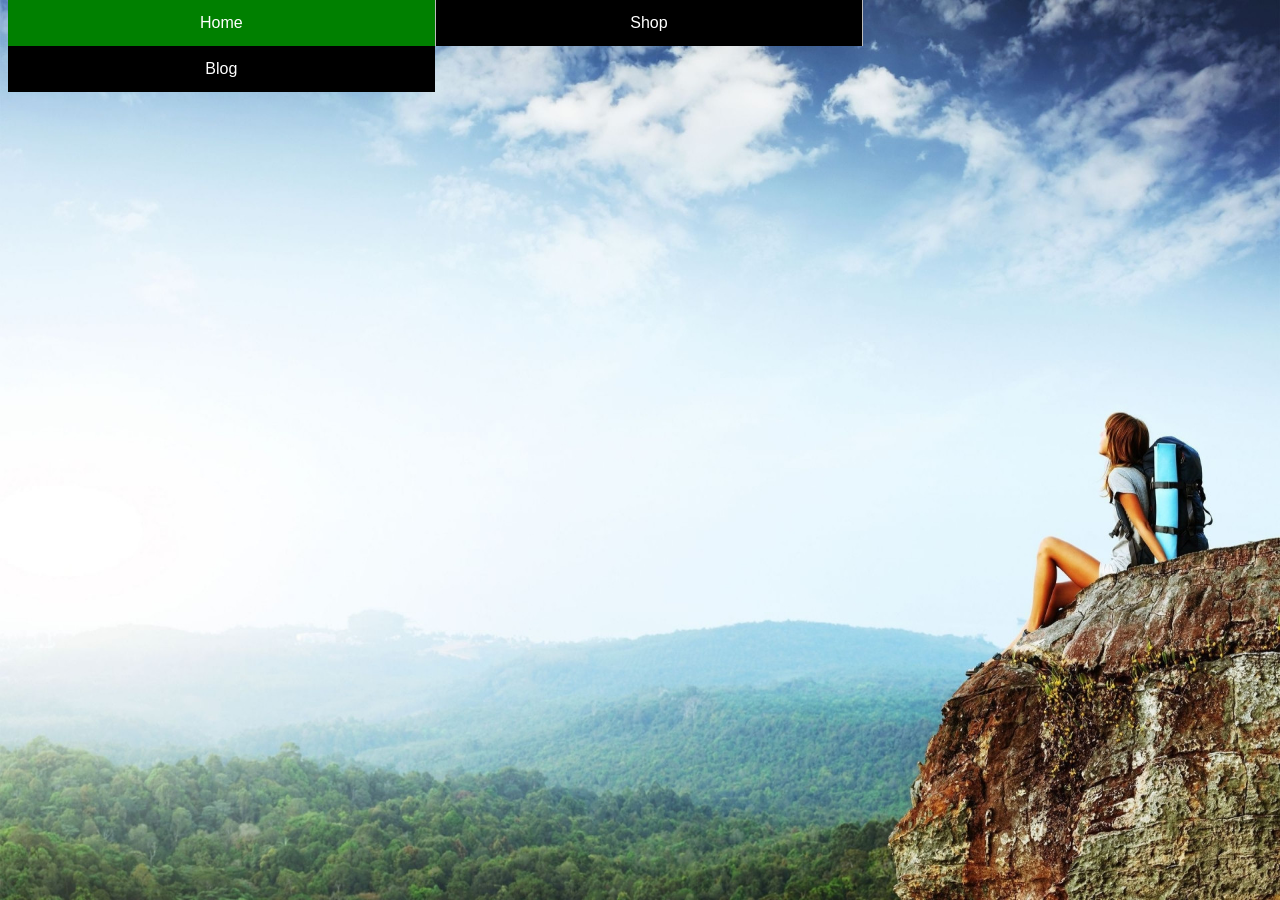
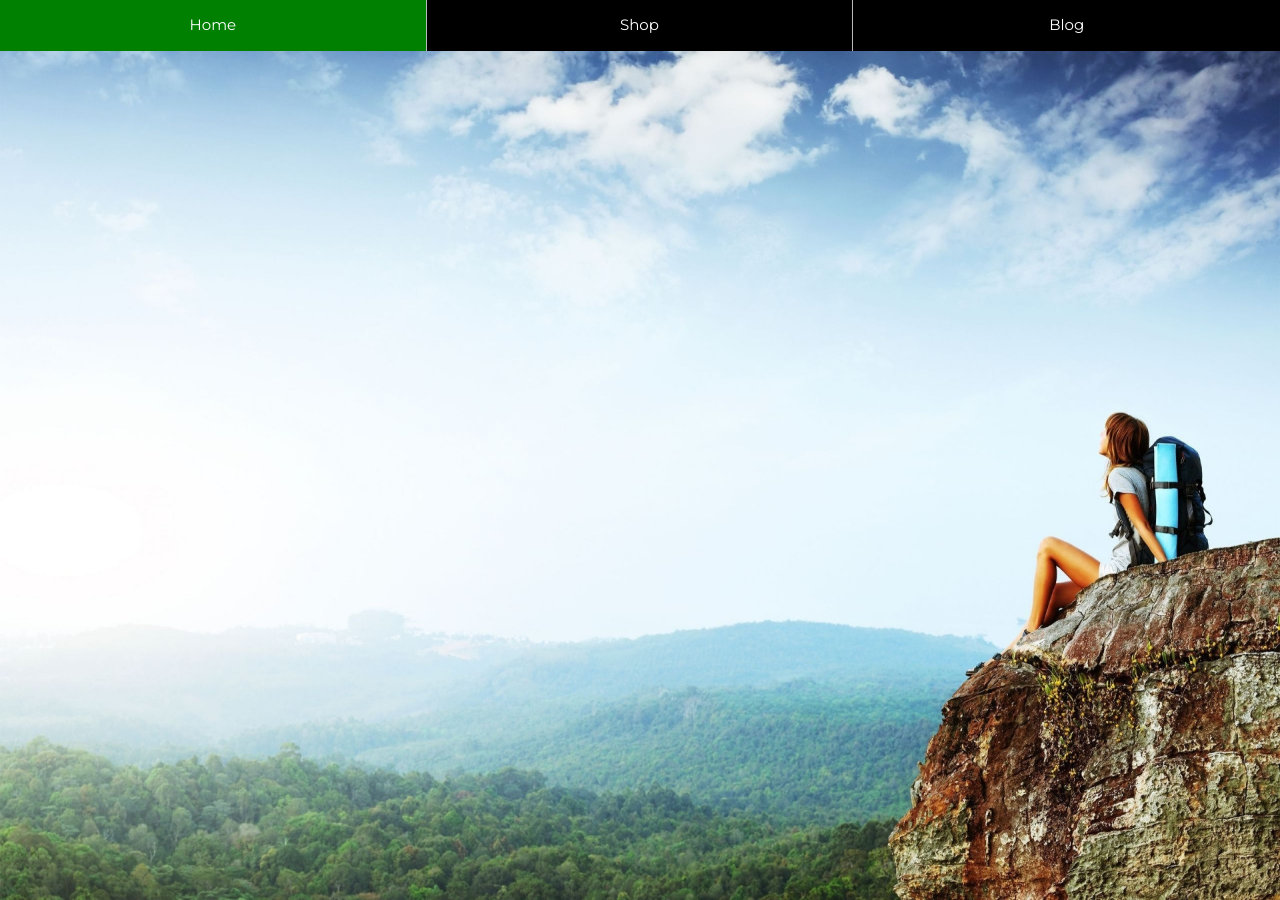
Before and after one commit to nmits/nmits.github.io, a Jekyll site: the page Temporary/shop.html, which Jekyll copies as it is, in a window 1280 px wide. Built offline with Jekyll 4.4.1, drawn with Linux system fonts in a browser that asks for light colours.

Commit message:
Changed temporary files

```diff
--- a/Temporary/blog.html
+++ b/Temporary/blog.html
@@ -1,6 +1,9 @@
 <!DOCTYPE html>
 <html lang="en">
 <head>
+    <meta name="viewport" content="width=device-width, initial-scale=1">
+    <link rel="stylesheet" href="https://www.w3schools.com/w3css/4/w3.css">
+    <link href="https://fonts.googleapis.com/css?family=Montserrat" rel="stylesheet">
     <meta charset="UTF-8">
     <title>Title</title>
 </head>
--- a/Temporary/shop.html
+++ b/Temporary/shop.html
@@ -1,6 +1,9 @@
 <!DOCTYPE html>
 <html lang="en">
 <head>
+    <meta name="viewport" content="width=device-width, initial-scale=1">
+    <link rel="stylesheet" href="https://www.w3schools.com/w3css/4/w3.css">
+    <link href="https://fonts.googleapis.com/css?family=Montserrat" rel="stylesheet">
     <meta charset="UTF-8">
     <title>Title</title>
 </head>
```
